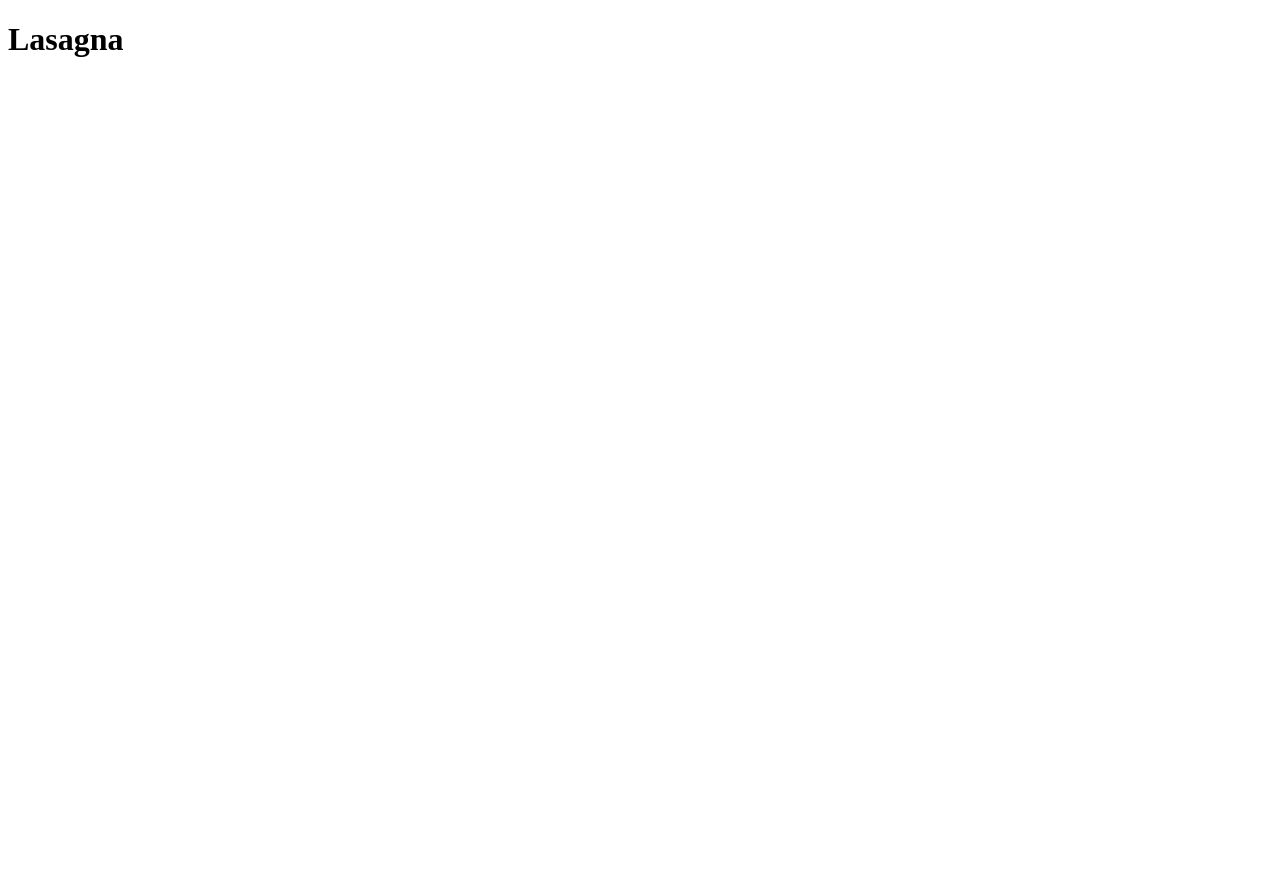
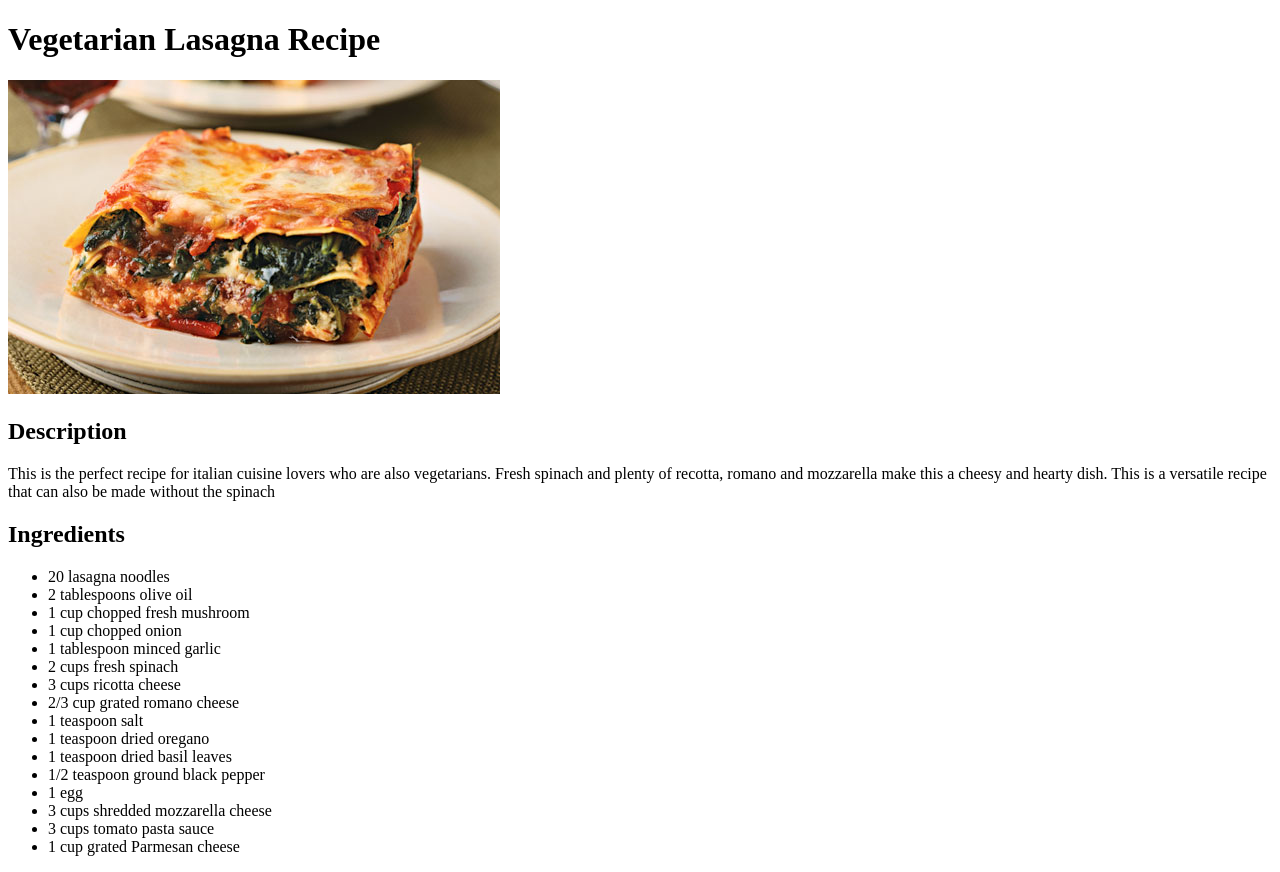
Before and after one commit to armaansd2/odin-recipes, a plain HTML site: page recipes/lasagna.html in a window 1280 px wide. Before the commit the page ends 800 px from the top, so only its background shows below. Drawn offline with Linux system fonts and the light colour scheme.

Commit message:
Modified lasagna recipe

```diff
--- a/recipes/lasagna.html
+++ b/recipes/lasagna.html
@@ -6,7 +6,34 @@
 	<title>Lasagna</title>
 </head>
 <body>
-	<h1>Lasagna</h1>
+	<h1>Vegetarian Lasagna Recipe</h1>
+
+	<img src="images/lasagna.jpeg" alt="Lasagna Image">
+
+	<h2>Description</h2>
+	<p>This is the perfect recipe for italian cuisine lovers who are also vegetarians. Fresh spinach and plenty of recotta, romano and mozzarella make this a cheesy and hearty dish. This is a versatile recipe that can also be made without the spinach </p>
+
+	<h2>Ingredients</h2>
+	<ul>
+		<li>20 lasagna noodles</li>
+		<li>2 tablespoons olive oil</li>
+		<li>1 cup chopped fresh mushroom</li>
+		<li>1 cup chopped onion</li>
+		<li>1 tablespoon minced garlic</li>
+		<li>2 cups fresh spinach</li>
+		<li>3 cups ricotta cheese</li>
+		<li>2/3 cup grated romano cheese</li>
+		<li>1 teaspoon salt</li>
+		<li>1 teaspoon dried oregano</li>
+		<li>1 teaspoon dried basil leaves</li>
+		<li>1/2 teaspoon ground black pepper</li>
+		<li>1 egg</li>
+		<li>3 cups shredded mozzarella cheese </li>
+		<li>3 cups tomato pasta sauce </li>
+		<li>1 cup grated Parmesan cheese </li>
+
+	</ul>
+
 
 </body>
 </html>
```
Also changed, not shown: recipes/images/lasagna.jpeg (added).
